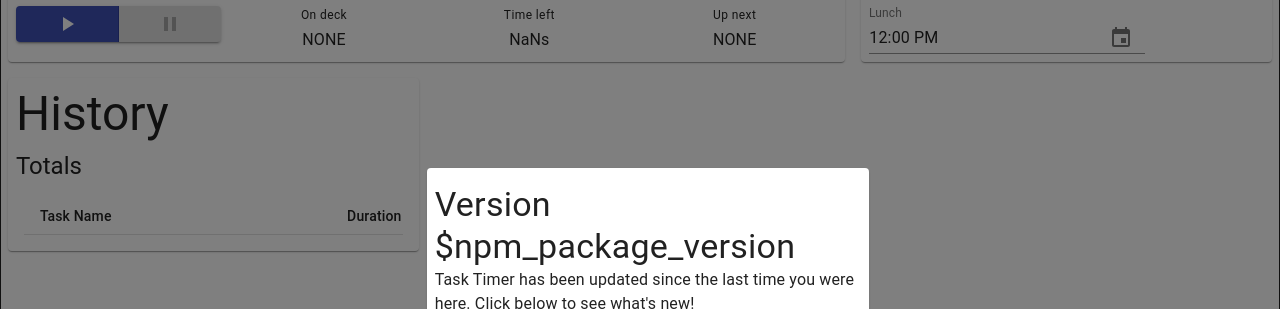
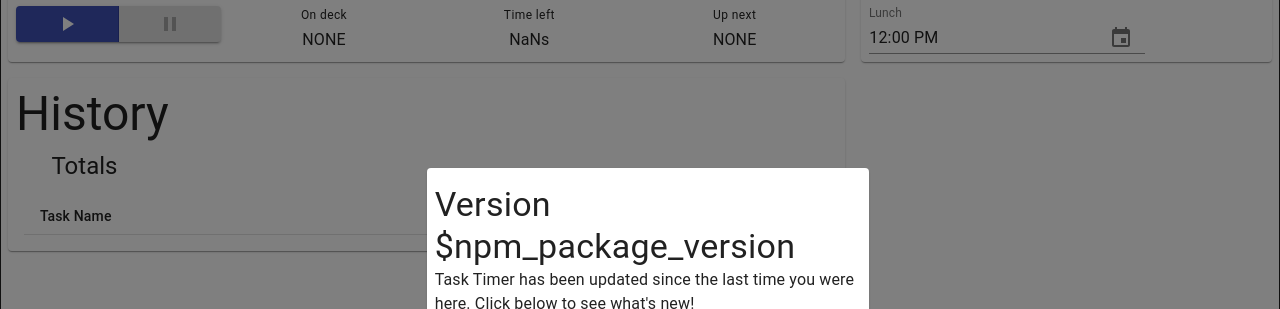
Before and after one commit to enigma0Z/task-timer, a React (Create React App) app: page / in a window 1280 px wide. Shown: the part 130-439 px from the top of the page. Built offline with nearby package versions, Linux system fonts and the light colour scheme.

Commit message:
Fix history widget spacing

```diff
--- a/src/App.tsx
+++ b/src/App.tsx
@@ -265,7 +265,7 @@ const App = withStyles(styles)(class AppComponent extends Component<AppProps, Ap
                             </Grid>
                         </Paper>
                     </Grid>
-                    <Grid item xs={12} md={4}>
+                    <Grid item xs={12} md={8}>
                         <Paper className={classes.paperContainer}>
                             <Grid container>
                                 <Grid item xs={12}>
--- a/src/components/History.tsx
+++ b/src/components/History.tsx
@@ -22,7 +22,7 @@ import { TwoText } from "../widgets/TwoText";
 
 const styles = (theme: Theme) => createStyles({
     table: {
-        minWidth: 650,
+        minWidth: 400,
     },
     totalsGrid: { flexGrow: 1, padding: 8 },
 });
```
